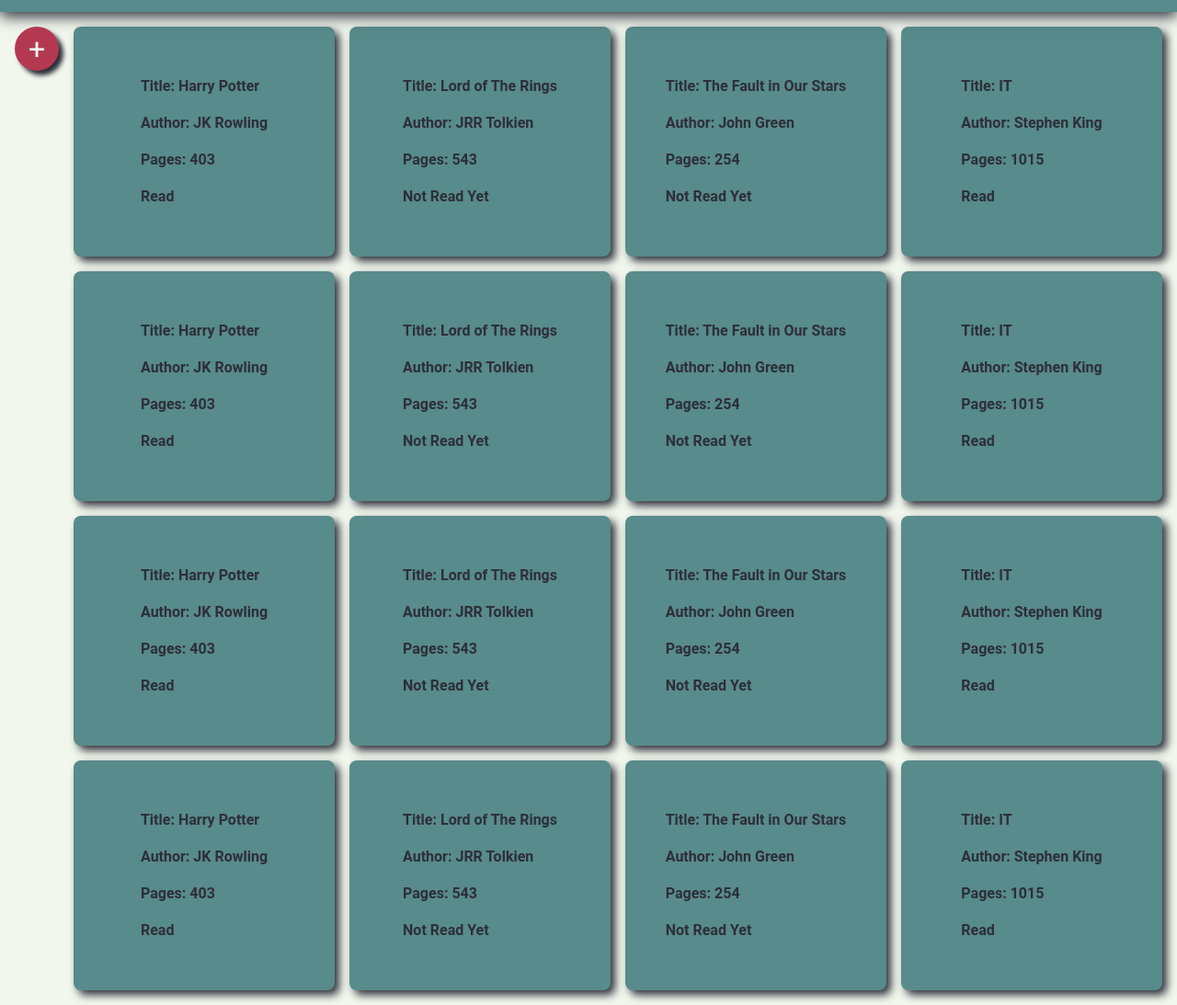
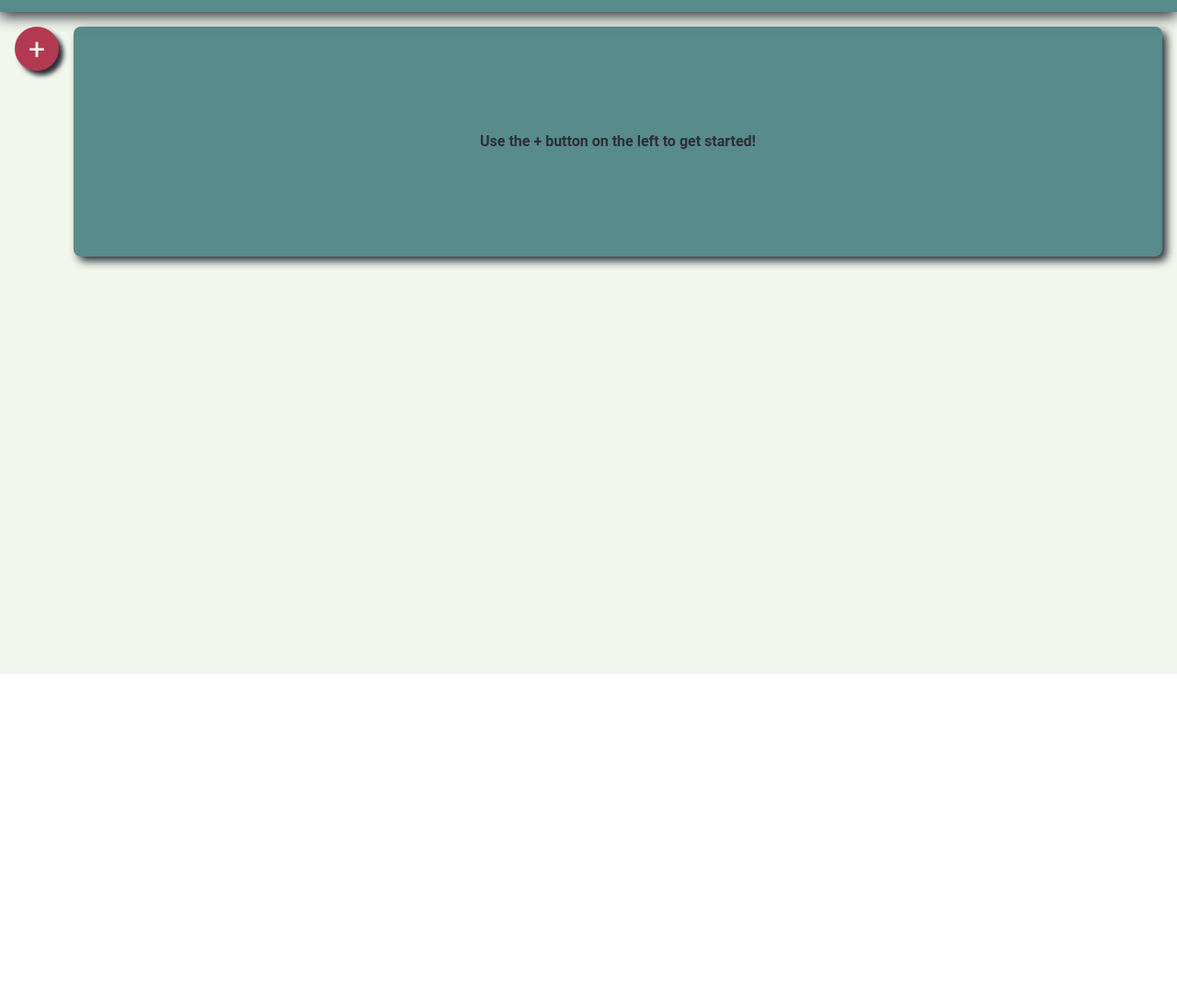
Before and after one commit to JonathanNoH/library, a plain HTML site: page index.html in a window 1280 px wide. Shown: the part 67-1160 px from the top of the page at 92% size. After the commit the page ends 800 px from the top, so only its background shows below. Drawn offline with Linux system fonts and the light colour scheme.

Commit message:
remove initial cards

```diff
--- a/index.html
+++ b/index.html
@@ -27,101 +27,7 @@
     </div>
     <main>
         <div class="card">
-            <div class="title">Harry Potter</div>
-            <div class="author">JK Rowling</div>
-            <div class="pages">403</div>
-            <div class="isRead">Read</div>
-        </div>
-        <div class="card">
-            <div class="title">Lord of The Rings</div>
-            <div class="author">JRR Tolkien</div>
-            <div class="pages">543</div>
-            <div class="isRead">Not Read Yet</div>
-        </div>
-        <div class="card">
-            <div class="title">The Fault in Our Stars</div>
-            <div class="author">John Green</div>
-            <div class="pages">254</div>
-            <div class="isRead">Not Read Yet</div>
-        </div>
-        <div class="card">
-            <div class="title">IT</div>
-            <div class="author">Stephen King</div>
-            <div class="pages">1015</div>
-            <div class="isRead">Read</div>
-        </div>
-        <div class="card">
-            <div class="title">Harry Potter</div>
-            <div class="author">JK Rowling</div>
-            <div class="pages">403</div>
-            <div class="isRead">Read</div>
-        </div>
-        <div class="card">
-            <div class="title">Lord of The Rings</div>
-            <div class="author">JRR Tolkien</div>
-            <div class="pages">543</div>
-            <div class="isRead">Not Read Yet</div>
-        </div>
-        <div class="card">
-            <div class="title">The Fault in Our Stars</div>
-            <div class="author">John Green</div>
-            <div class="pages">254</div>
-            <div class="isRead">Not Read Yet</div>
-        </div>
-        <div class="card">
-            <div class="title">IT</div>
-            <div class="author">Stephen King</div>
-            <div class="pages">1015</div>
-            <div class="isRead">Read</div>
-        </div>
-        <div class="card">
-            <div class="title">Harry Potter</div>
-            <div class="author">JK Rowling</div>
-            <div class="pages">403</div>
-            <div class="isRead">Read</div>
-        </div>
-        <div class="card">
-            <div class="title">Lord of The Rings</div>
-            <div class="author">JRR Tolkien</div>
-            <div class="pages">543</div>
-            <div class="isRead">Not Read Yet</div>
-        </div>
-        <div class="card">
-            <div class="title">The Fault in Our Stars</div>
-            <div class="author">John Green</div>
-            <div class="pages">254</div>
-            <div class="isRead">Not Read Yet</div>
-        </div>
-        <div class="card">
-            <div class="title">IT</div>
-            <div class="author">Stephen King</div>
-            <div class="pages">1015</div>
-            <div class="isRead">Read</div>
-        </div>
-        <div class="card">
-            <div class="title">Harry Potter</div>
-            <div class="author">JK Rowling</div>
-            <div class="pages">403</div>
-            <div class="isRead">Read</div>
-        </div>
-        <div class="card">
-            <div class="title">Lord of The Rings</div>
-            <div class="author">JRR Tolkien</div>
-            <div class="pages">543</div>
-            <div class="isRead">Not Read Yet</div>
-        </div>
-        <div class="card">
-            <div class="title">The Fault in Our Stars</div>
-            <div class="author">John Green</div>
-            <div class="pages">254</div>
-            <div class="isRead">Not Read Yet</div>
-        </div>
-        <div class="card">
-            <div class="title">IT</div>
-            <div class="author">Stephen King</div>
-            <div class="pages">1015</div>
-            <div class="isRead">Read</div>
-        </div>
+            <div class="helper">Use the + button on the left to get started!</div>
     </main>
 </body>
 </html>
--- a/style.css
+++ b/style.css
@@ -206,3 +206,7 @@
 .pages::before {
   content: "Pages: "
 }
+
+main div.helper {
+  font-weight: 700;
+}
```
